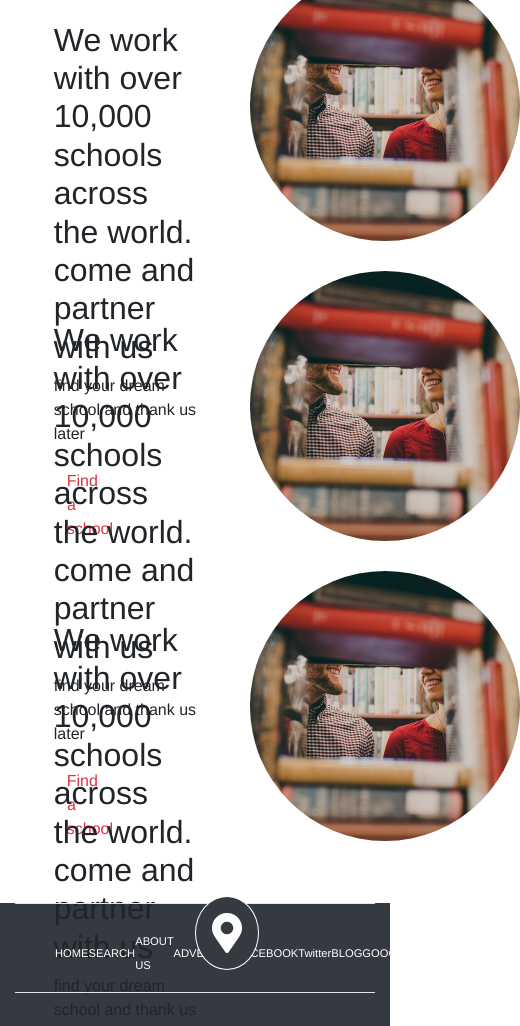
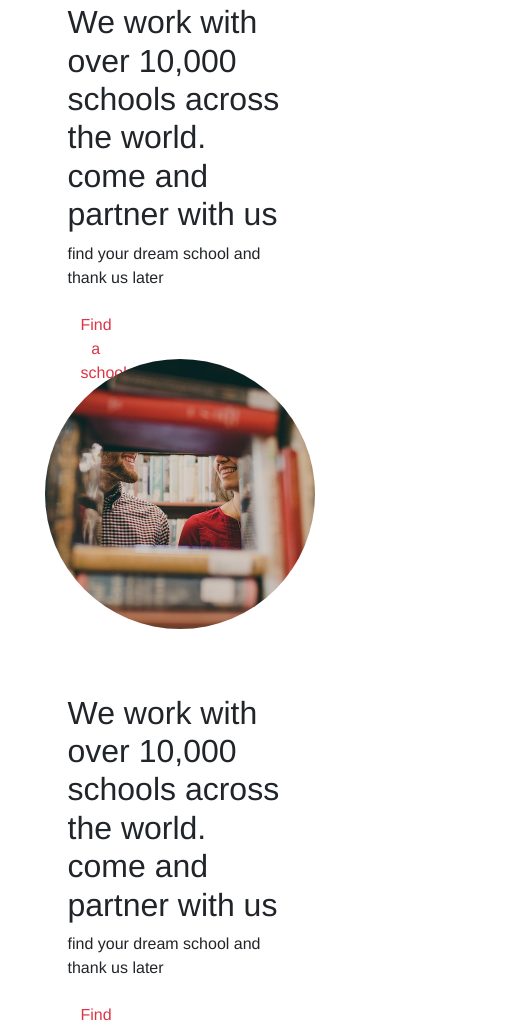
Before and after one commit to promise-J/Directory-of-school, a website: page index.html in a window 390 px wide. Shown: the part 2554-3580 px from the top of the page, 520 px wide, since content can reach past the window. Drawn offline with nearby package versions, Linux system fonts and the light colour scheme; a web font is replaced by a local one.

Commit message:
tried to fix the mobile view for the extra details in the index page

```diff
--- a/css/style.css
+++ b/css/style.css
@@ -73,7 +73,7 @@ header a {
 }
 
 .app-content {
-  height: 300px;
+  /* height: 300px; */
 }
 
 .main-content button {
--- a/index.html
+++ b/index.html
@@ -84,38 +84,38 @@
         <section class="appraisal container-fluid my-3">
           <div class="row">
               <div class="app-content col-12 row">
-                 <div class="col-8 d-flex align-items-center justify-content-center">
+                 <div class="col-lg-8 col-12 d-flex align-items-center justify-content-center">
                     <div class="d-flex flex-column h-75 w-75">
                       <h2>We work with over 10,000 schools across the world. come and partner with us</h2>
                       <p>find your dream school and thank us later</p>
                       <button class="btn bg-white text-danger w-25" type="button">Find a school</button>
                     </div>
                  </div>
-                 <div class="col-4 py-3">
+                 <div class="col-lg-4 col-12 py-3">
                    <div class="app-img mx-auto"></div>
                  </div>
                 </div>
               <div class="app-content col-12 row">
-                 <div class="col-8 d-flex align-items-center justify-content-center">
+                 <div class="col-lg-8 col-12 d-flex align-items-center justify-content-center">
                     <div class="d-flex flex-column h-75 w-75">
                       <h2>We work with over 10,000 schools across the world. come and partner with us</h2>
                       <p>find your dream school and thank us later</p>
                       <button class="btn bg-white text-danger w-25" type="button">Find a school</button>
                     </div>
                  </div>
-                 <div class="col-4 py-3">
+                 <div class="col-lg-4 col-12 py-3">
                    <div class="app-img mx-auto"></div>
                  </div>
                 </div>
               <div class="app-content col-12 row">
-                 <div class="col-8 d-flex align-items-center justify-content-center">
+                 <div class="col-12 col-lg-8 d-flex align-items-center justify-content-center">
                     <div class="d-flex flex-column h-75 w-75">
                       <h2>We work with over 10,000 schools across the world. come and partner with us</h2>
                       <p>find your dream school and thank us later</p>
                       <button class="btn bg-white text-danger w-25" type="button">Find a school</button>
                     </div>
                  </div>
-                 <div class="col-4 py-3">
+                 <div class="col-12 col-lg-4 py-3">
                    <div class="app-img mx-auto"></div>
                  </div>
                 </div>
```
